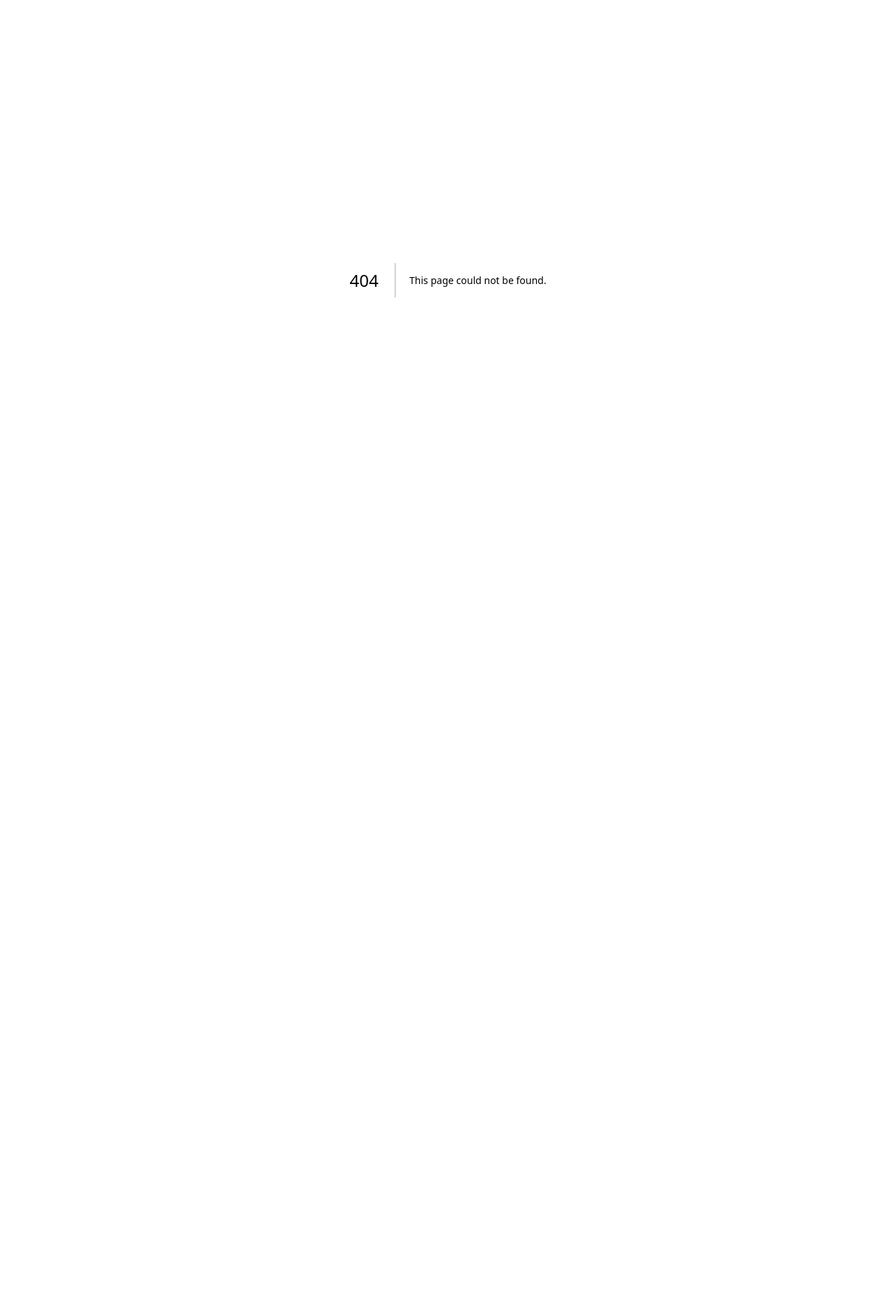
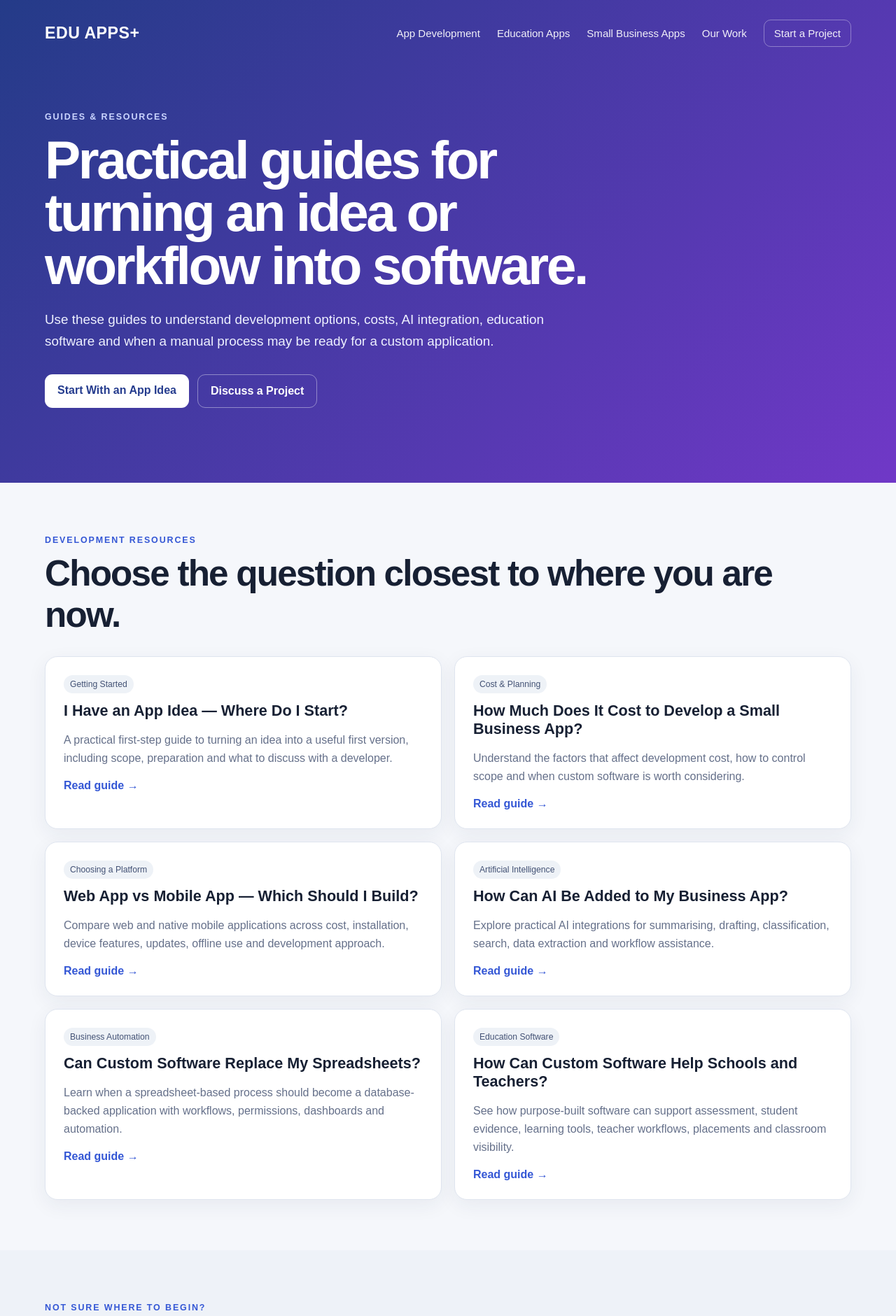
Before and after one commit to trevore777/eduappsplus_website, a Next.js app: page /guides in a window 1280 px wide. Before the commit this address had no page. Shown: the top 1881 px of the page at 70% size. Before the commit the page ends 800 px from the top, so only its background shows below. Built offline with nearby package versions, Linux system fonts and the light colour scheme.

Commit message:
Add guides and resources hub

```diff
--- /dev/null
+++ b/app/guides/page.js
@@ -0,0 +1,86 @@
+import Link from "next/link";
+
+export const metadata = {
+  title: "App Development Guides & Resources | EDU Apps Plus",
+  description: "Practical guides on app development, AI, education software, small business apps, replacing spreadsheets and choosing between web and mobile apps.",
+  alternates: { canonical: "/guides" },
+};
+
+const guides = [
+  {
+    category: "Getting Started",
+    title: "I Have an App Idea — Where Do I Start?",
+    description: "A practical first-step guide to turning an idea into a useful first version, including scope, preparation and what to discuss with a developer.",
+    href: "/have-an-idea",
+  },
+  {
+    category: "Cost & Planning",
+    title: "How Much Does It Cost to Develop a Small Business App?",
+    description: "Understand the factors that affect development cost, how to control scope and when custom software is worth considering.",
+    href: "/small-business-app-cost",
+  },
+  {
+    category: "Choosing a Platform",
+    title: "Web App vs Mobile App — Which Should I Build?",
+    description: "Compare web and native mobile applications across cost, installation, device features, updates, offline use and development approach.",
+    href: "/web-app-vs-mobile-app",
+  },
+  {
+    category: "Artificial Intelligence",
+    title: "How Can AI Be Added to My Business App?",
+    description: "Explore practical AI integrations for summarising, drafting, classification, search, data extraction and workflow assistance.",
+    href: "/ai-for-business-apps",
+  },
+  {
+    category: "Business Automation",
+    title: "Can Custom Software Replace My Spreadsheets?",
+    description: "Learn when a spreadsheet-based process should become a database-backed application with workflows, permissions, dashboards and automation.",
+    href: "/replace-spreadsheets-with-software",
+  },
+  {
+    category: "Education Software",
+    title: "How Can Custom Software Help Schools and Teachers?",
+    description: "See how purpose-built software can support assessment, student evidence, learning tools, teacher workflows, placements and classroom visibility.",
+    href: "/custom-software-for-schools",
+  },
+];
+
+export default function GuidesPage() {
+  return <>
+    <header className="siteHeader"><div className="wrap">
+      <div className="top">
+        <Link className="brand" href="/">EDU APPS+</Link>
+        <nav className="mainNav"><Link href="/app-development">App Development</Link><Link href="/education-apps">Education Apps</Link><Link href="/small-business-apps">Small Business Apps</Link><Link href="/case-studies">Our Work</Link><Link className="navCta" href="/enquire">Start a Project</Link></nav>
+      </div>
+      <div className="commercialHero">
+        <span className="eyebrow">Guides & resources</span>
+        <h1>Practical guides for turning an idea or workflow into software.</h1>
+        <p>Use these guides to understand development options, costs, AI integration, education software and when a manual process may be ready for a custom application.</p>
+        <div className="heroActions"><Link className="primaryButton" href="/have-an-idea">Start With an App Idea</Link><Link className="secondaryButton" href="/enquire">Discuss a Project</Link></div>
+      </div>
+    </div></header>
+
+    <main>
+      <section className="commercialSection"><div className="wrap">
+        <div className="sectionIntro"><div><span className="eyebrow dark">Development resources</span><h2 className="largeHeading">Choose the question closest to where you are now.</h2></div></div>
+        <div className="caseGrid">
+          {guides.map((guide) => <article className="caseCard" key={guide.href}>
+            <div><span className="badge">{guide.category}</span></div>
+            <h3>{guide.title}</h3>
+            <p>{guide.description}</p>
+            <Link className="textLink" href={guide.href}>Read guide →</Link>
+          </article>)}
+        </div>
+      </div></section>
+
+      <section className="commercialSection altSection"><div className="wrap aboutGrid">
+        <div><span className="eyebrow dark">Not sure where to begin?</span><h2 className="largeHeading">Start with the problem, not the technology.</h2></div>
+        <div className="aboutCopy"><p>You do not need to know whether you need a web app, mobile app, database, API or AI integration before starting a conversation. The useful starting point is what people currently have to do and what you want to make easier, faster or possible.</p><p>If you already have a spreadsheet, prototype, existing app or manual process, that can often provide enough information to begin scoping a first version.</p><p><Link className="textLink" href="/have-an-idea">Read the app idea guide →</Link></p></div>
+      </div></section>
+
+      <section className="commercialSection"><div className="wrap"><div className="ctaPanel"><div><span className="eyebrow">Have a project in mind?</span><h2>Turn the research into a practical next step.</h2><p>Send a short description of the idea, workflow or existing system. EDU Apps Plus can help work out the technical approach from there.</p></div><Link className="primaryButton" href="/enquire">Discuss Your Project</Link></div></div></section>
+    </main>
+
+    <footer>EDU Apps Plus · App Development Guides & Resources · <Link href="/">Home</Link></footer>
+  </>;
+}
```
